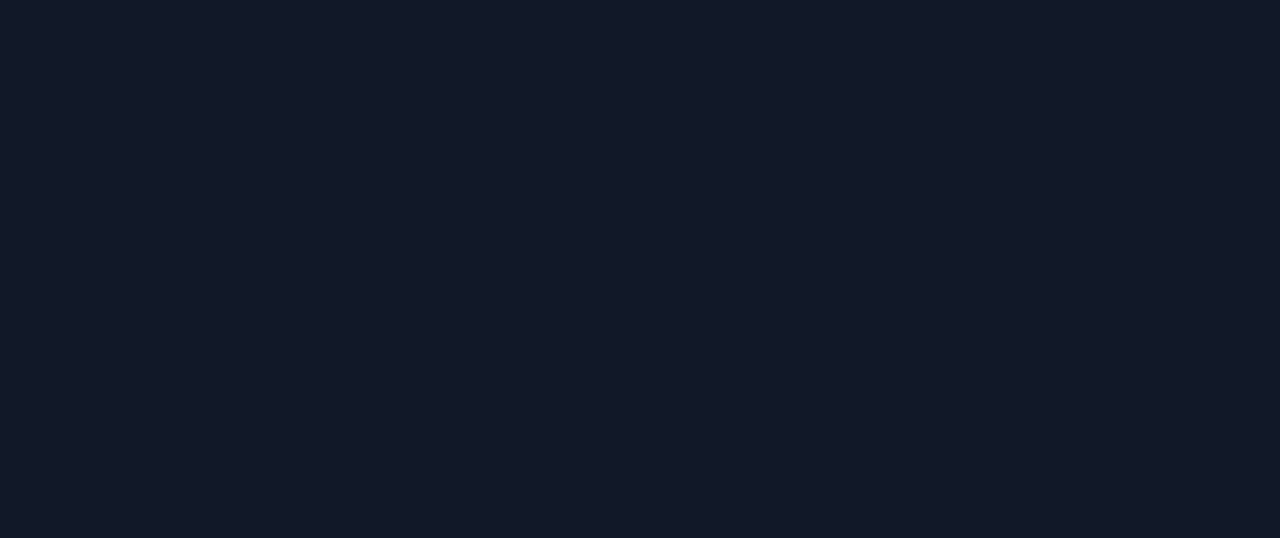
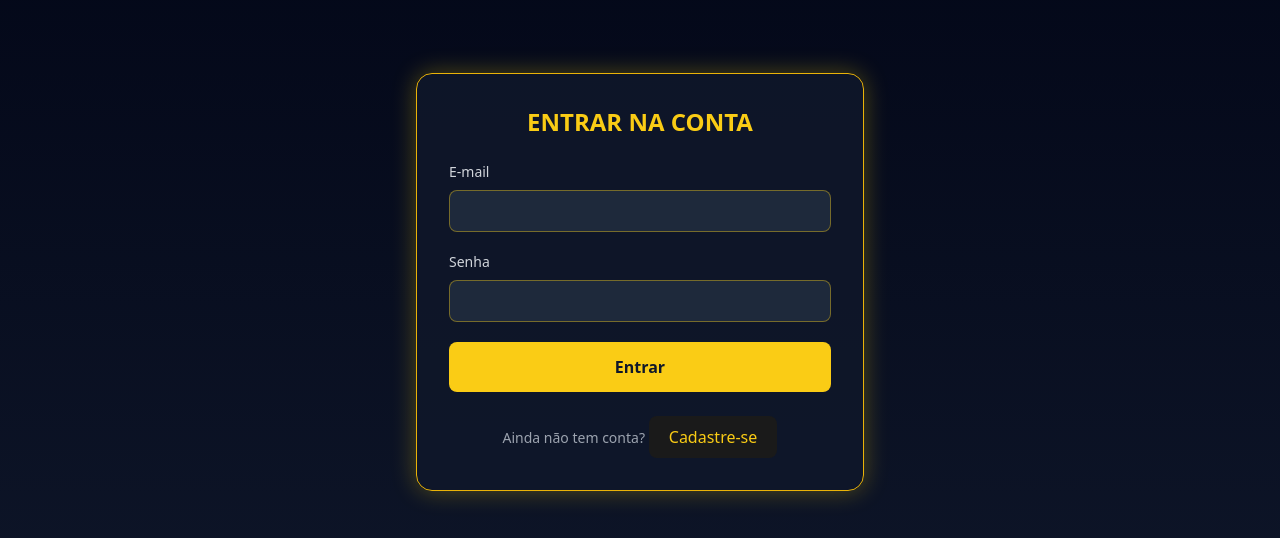
Before and after one commit to RafaelNFig/Security-Zone, a React (Vite) app: page /login in a window 1280 px wide. Before the commit this address had no page. Shown: the part 118-656 px from the top of the page. Built offline with nearby package versions, Linux system fonts and the light colour scheme.

Commit message:
Alteração de rotas

```diff
--- a/src/App.jsx
+++ b/src/App.jsx
@@ -1,28 +1,19 @@
 import React from "react";
-// Importe as ferramentas de roteamento
-import { Routes, Route } from 'react-router-dom';
-// Importe a LandingPage
-import LandingPage from './pages/LandingPage/landingpage.jsx';
-// Não precisamos do Link aqui, pois não haverá navegação nesta tela
+import { Routes, Route } from "react-router-dom";
+import LandingPage from "./pages/LandingPage/landingpage.jsx";
+import Login from "./pages/Login/login.jsx";
+import Register from "./pages/Register/register.jsx";
 
 function App() {
   return (
-    // O div principal deve envolver apenas a lógica de roteamento agora
-    <div className="flex items-center justify-center min-h-screen bg-gray-900">
+    <div className="min-h-screen bg-gray-900 text-white">
       <Routes>
-        {/*
-          Esta é a mudança chave:
-          A rota principal (path="/") agora renderiza o seu componente <LandingPage />.
-        */}
-        <Route
-          path="/"
-          element={<LandingPage />}
-        />
+        {/* Página inicial */}
+        <Route path="/" element={<LandingPage />} />
 
-        {/* Se você ainda precisar da tela de Introdução (IntroScreen) com o botão,
-          você pode mapeá-la para outra rota, como "/intro".
-          (Eu a removi para manter o foco na LandingPage inicial).
-        */}
+        {/* Páginas de autenticação */}
+        <Route path="/login" element={<Login />} />
+        <Route path="/register" element={<Register />} />
       </Routes>
     </div>
   );
```
